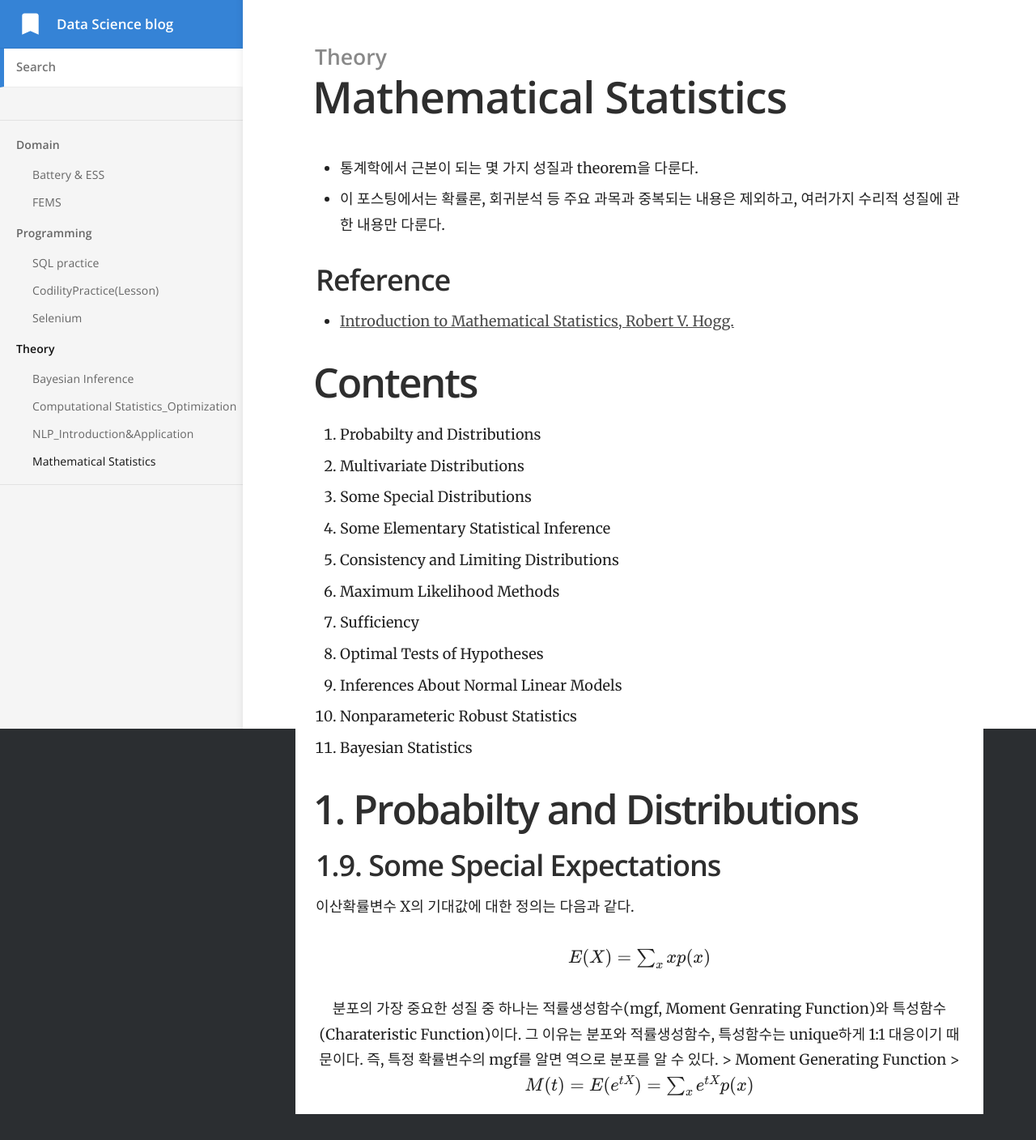
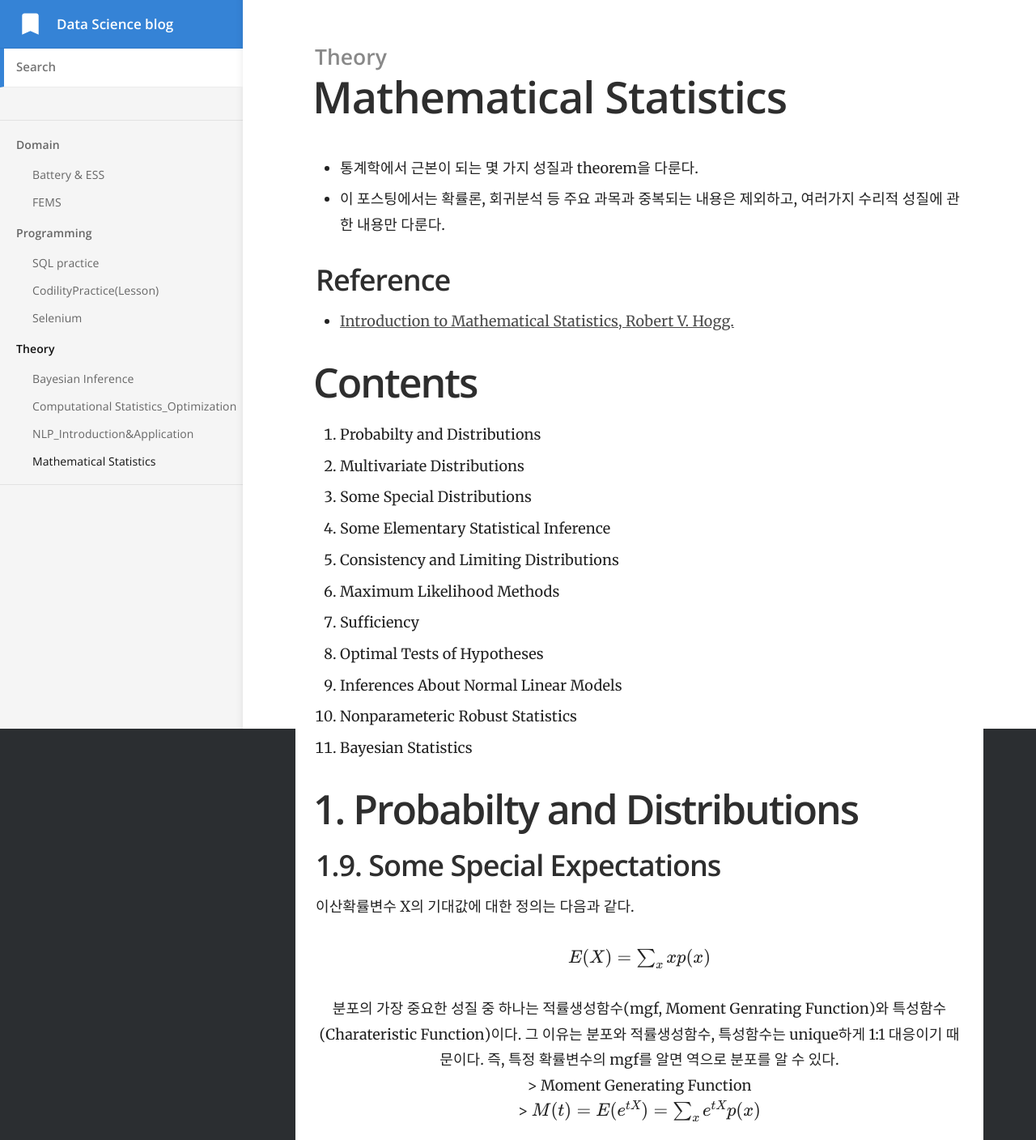
Before and after one commit to yrk3434/yrk3434.github.io, a Jekyll site: the page built from _docs/Theory/Mathematical Statistics.md, in a window 1280 px wide. Shown: the whole page at 81% size. Built offline with Jekyll 4.4.1, drawn with Linux system fonts in a browser that asks for light colours; formulas are drawn with MathJax 3; before the commit the page ends 1376 px from its top, so only the background shows below that.

Commit message:
Update Mathematical Statistics.md

```diff
--- a/_docs/Theory/Mathematical Statistics.md
+++ b/_docs/Theory/Mathematical Statistics.md
@@ -37,6 +37,6 @@ toc_label: 목차
 
 <br/>
 분포의 가장 중요한 성질 중 하나는 적률생성함수(mgf, Moment Genrating Function)와 특성함수(Charateristic Function)이다. 그 이유는 분포와 적률생성함수, 특성함수는 unique하게 1:1 대응이기 때문이다. 즉, 특정 확률변수의 mgf를 알면 역으로 분포를 알 수 있다.
-
-> Moment Generating Function
+<br/>
+> Moment Generating Function <br/>
 > $ M(t)=E( e^{tX} )  = \sum_x e^{tX} p(x) $
```
